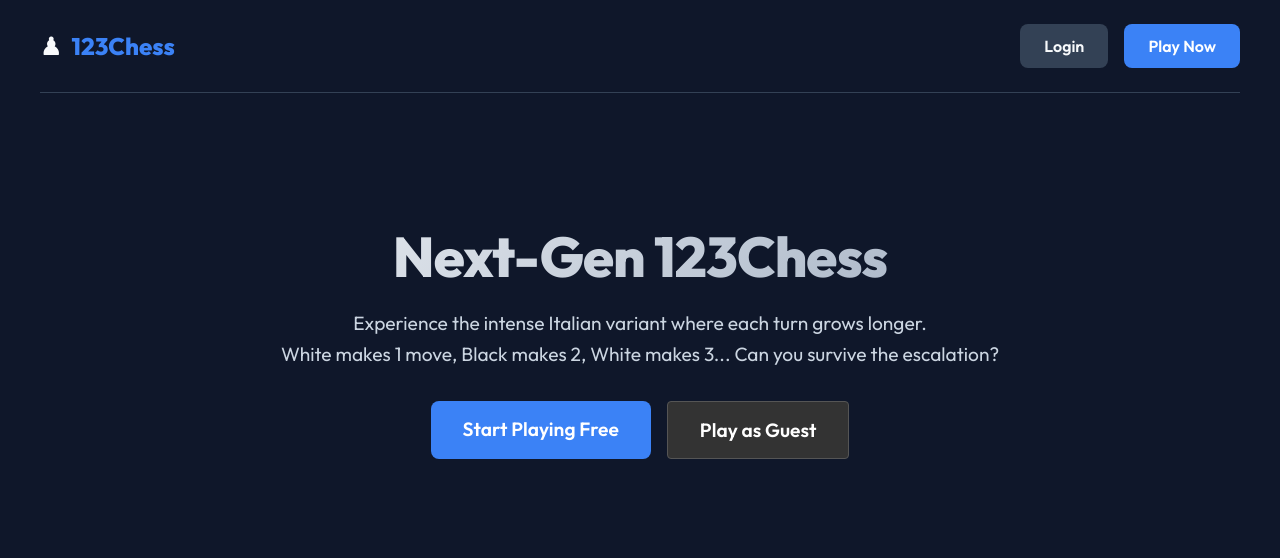
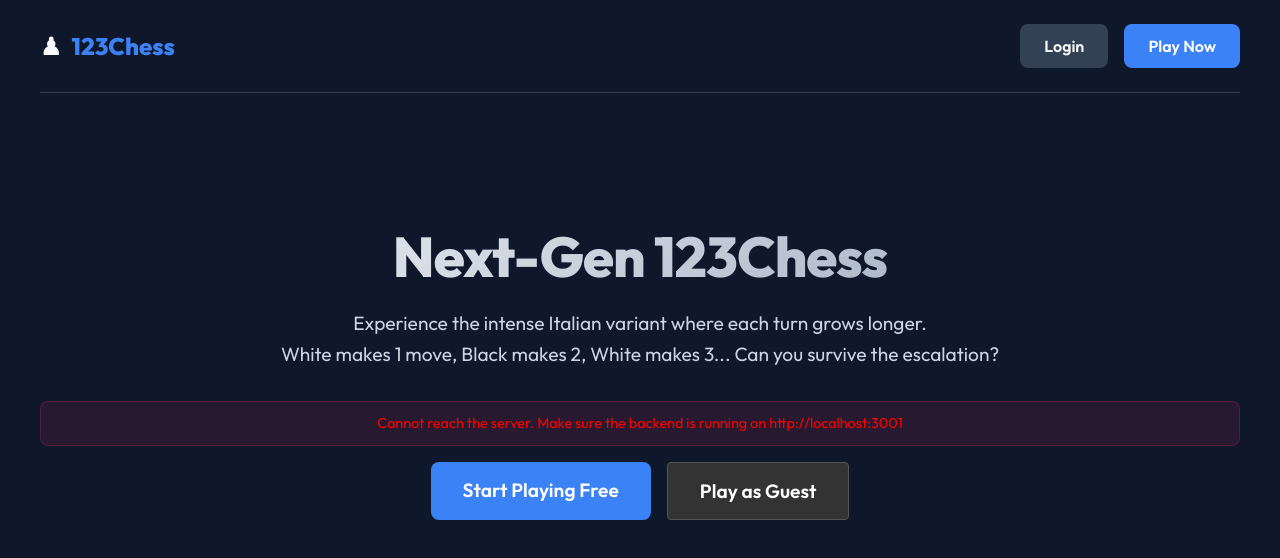
Before and after one commit to EnigmaticEntity07/123chess, a React (Vite) app in the folder client/: page / in a window 1280 px wide. Both pictures are taken after a click on the button "Play as Guest". Shown: the top 558 px of the page. Built offline with nearby package versions, Linux system fonts and the light colour scheme; no server answers.

Commit message:
Add error feedback to guest login on Home page

```diff
--- a/client/src/pages/Home.jsx
+++ b/client/src/pages/Home.jsx
@@ -9,8 +9,11 @@
   const { login } = useAuth();
   const [isGuestLoading, setIsGuestLoading] = useState(false);
 
+  const [error, setError] = useState('');
+
   const handleGuestLogin = async () => {
     setIsGuestLoading(true);
+    setError('');
     try {
       const res = await fetch(`${API_URL}/api/auth/guest`, { method: 'POST' });
       const data = await res.json();
@@ -20,10 +23,12 @@
         const redirect = params.get('redirect') || '/lobby';
         navigate(redirect);
       } else {
+        setError('Guest login failed. Please try again.');
         console.error('Guest login failed');
       }
     } catch (err) {
-      console.error('Cannot reach the server.');
+      setError('Cannot reach the server. Make sure the backend is running on ' + API_URL);
+      console.error('Cannot reach the server.', err);
     } finally {
       setIsGuestLoading(false);
     }
@@ -37,6 +42,7 @@
           Experience the intense Italian variant where each turn grows longer.<br/>
           White makes 1 move, Black makes 2, White makes 3... Can you survive the escalation?
         </p>
+        {error && <p className="auth-error" style={{ marginBottom: '1rem', color: 'red' }}>{error}</p>}
         <div style={{ display: 'flex', gap: '1rem', justifyContent: 'center' }}>
           <Link to="/register" className="btn-primary" style={{ fontSize: '1.2rem', padding: '16px 32px' }}>
             Start Playing Free
```
